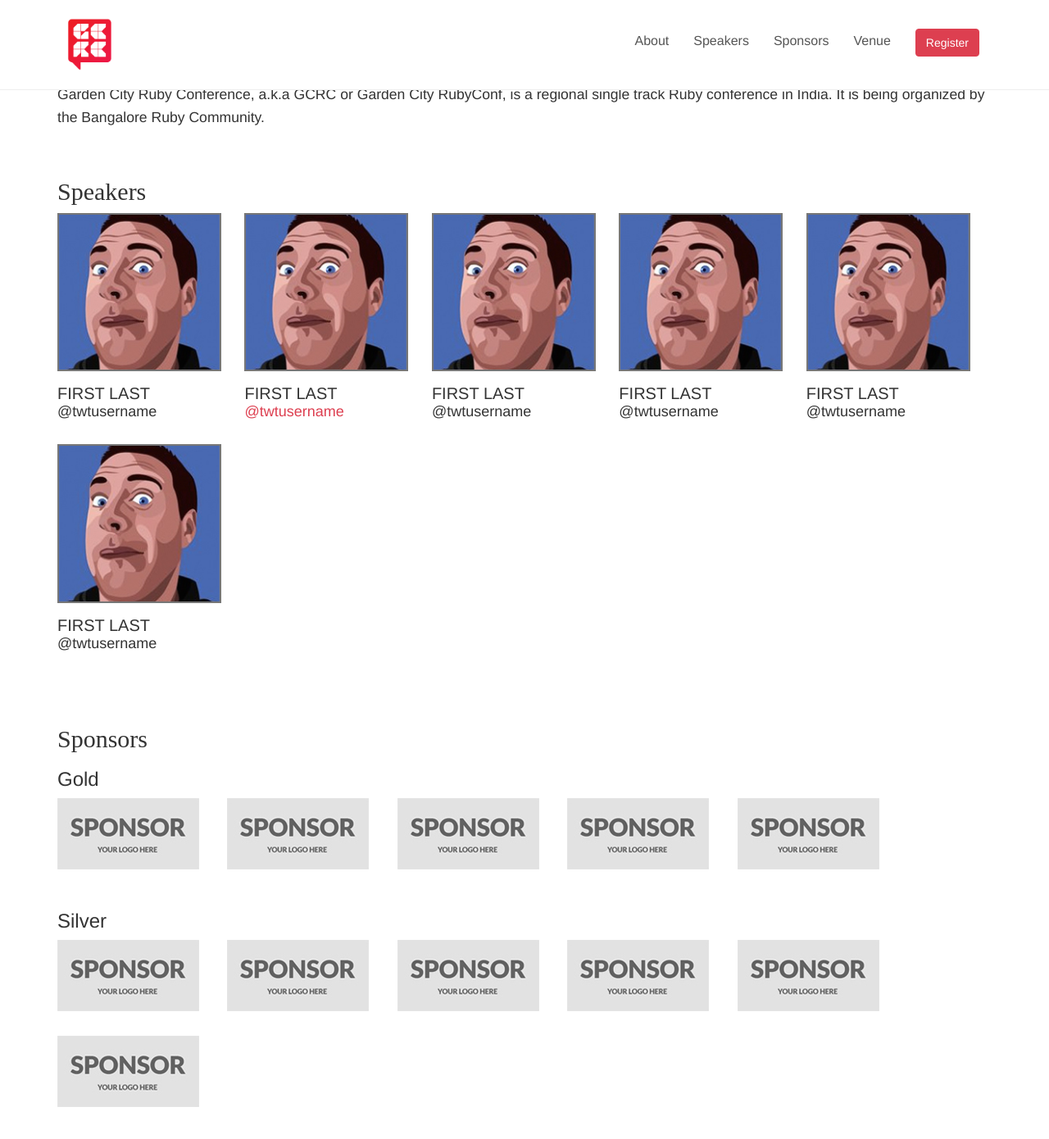
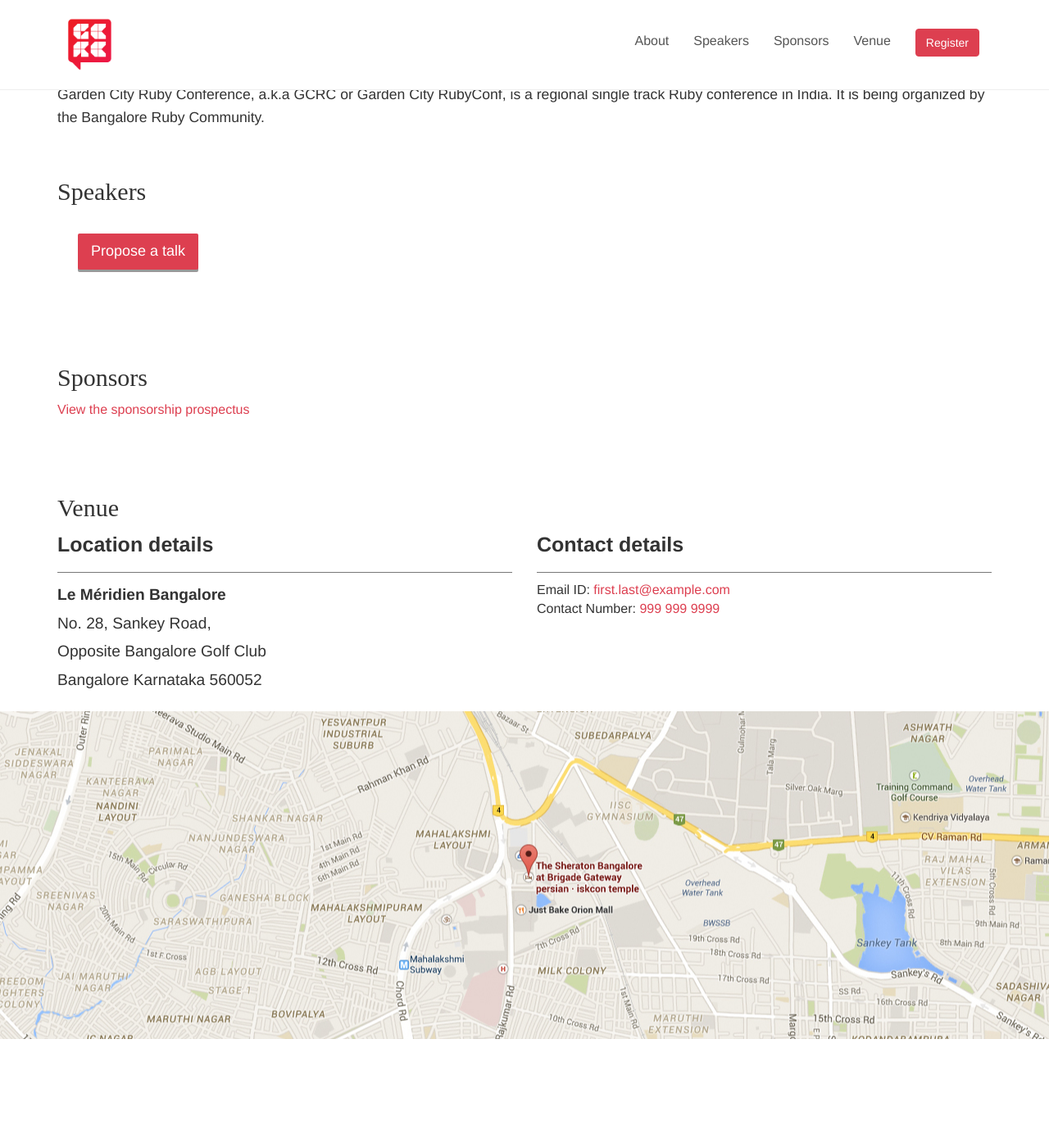
Before and after one commit to GardenCityRuby/GCRC2015, a Jekyll site: the page built from index.html, in a window 1280 px wide and 1400 px high, scrolled down 602 px. Shown: the top 1390 px of the window at 82% size. Built offline with Jekyll 4.4.1, drawn with Linux system fonts in a browser that asks for light colours; after the commit the page ends 1900 px from its top, so only the background shows below that; some of the changed text lies outside the part shown.

Commit message:
Remove sponsorship, speakers placeholder images
- Add hyperlinks that wuold redirect to sponsorship doc and CFP page

```diff
--- a/css/styles.scss
+++ b/css/styles.scss
@@ -139,7 +139,6 @@
     li {
       list-style: none;
       display: inline-block;
-      max-width: 175px;
       margin:auto;
       margin-right: 30px;
       margin-bottom:30px;
--- a/index.html
+++ b/index.html
@@ -22,7 +22,7 @@
         <li><a href="#sponsors">Sponsors</a></li>
         <li><a href="#venue">Venue</a></li>
         <li>
-          <a href="#" class="nav-register">
+          <a href="http://gcrc15.doattend.com" class="nav-register">
             <span class="btn btn-brand">
               Register
             </span>
@@ -41,7 +41,7 @@
       <h3 class="date">
         January 10, 2015 - Bangalore
       </h3>
-      <a class="btn btn-hero btn-lg btn-default" href="#">
+      <a class="btn btn-hero btn-lg btn-default" href="http://gcrc15.doattend.com">
         Register Now
       </a>
       <a class="btn btn-hero btn-lg btn-default" href="#">
@@ -69,34 +69,9 @@
     <h2 class="section-title">Speakers</h2>
     <ul>
       <li>
-        <img src="images/sample_speaker_thumb.jpg" alt="" />
-        <div class="speaker-name">First Last</div>
-        <div class="speaker-twitter">@twtusername</div>
-      </li>
-      <li>
-        <img src="images/sample_speaker_thumb.jpg" alt="" />
-        <div class="speaker-name">First Last</div>
-        <div class="speaker-twitter"><a href="#">@twtusername</a></div>
-      </li>
-      <li>
-        <img src="images/sample_speaker_thumb.jpg" alt="" />
-        <div class="speaker-name">First Last</div>
-        <div class="speaker-twitter">@twtusername</div>
-      </li>
-      <li>
-        <img src="images/sample_speaker_thumb.jpg" alt="" />
-        <div class="speaker-name">First Last</div>
-        <div class="speaker-twitter">@twtusername</div>
-      </li>
-      <li>
-        <img src="images/sample_speaker_thumb.jpg" alt="" />
-        <div class="speaker-name">First Last</div>
-        <div class="speaker-twitter">@twtusername</div>
-      </li>
-      <li>
-        <img src="images/sample_speaker_thumb.jpg" alt="" />
-        <div class="speaker-name">First Last</div>
-        <div class="speaker-twitter">@twtusername</div>
+        <a class="btn btn-hero btn-lg btn-brand" href="http://cfp.gardencityruby.org/events/gcrc15">
+          Propose a talk
+        </a>
       </li>
     </ul>
   </div>
@@ -106,113 +81,16 @@
 <section class="sponsors" id="sponsors">
   <div class="container">
     <h2 class="section-title">Sponsors</h2>
-    <div class="sponsors-gold">
-      <h3>Gold</h3>
-      <ul>
-        <li>
-          <a href="#"><img src="images/sample_sponsor.jpg" alt="" /></a>
-        </li>
-        <li>
-          <a href="#"><img src="images/sample_sponsor.jpg" alt="" /></a>
-        </li>
-        <li>
-          <a href="#"><img src="images/sample_sponsor.jpg" alt="" /></a>
-        </li>
-        <li>
-          <a href="#"><img src="images/sample_sponsor.jpg" alt="" /></a>
-        </li>
-        <li>
-          <a href="#"><img src="images/sample_sponsor.jpg" alt="" /></a>
-        </li>
-      </ul>
-    </div>
-    <div class="sponsors-silver">
-      <h3>Silver</h3>
-      <ul>
-        <li>
-          <a href="#"><img src="images/sample_sponsor.jpg" alt="" /></a>
-        </li>
-        <li>
-          <a href="#"><img src="images/sample_sponsor.jpg" alt="" /></a>
-        </li>
-        <li>
-          <a href="#"><img src="images/sample_sponsor.jpg" alt="" /></a>
-        </li>
-        <li>
-          <a href="#"><img src="images/sample_sponsor.jpg" alt="" /></a>
-        </li>
-        <li>
-          <a href="#"><img src="images/sample_sponsor.jpg" alt="" /></a>
-        </li>
-        <li>
-          <a href="#"><img src="images/sample_sponsor.jpg" alt="" /></a>
-        </li>
-      </ul>
-    </div>
-    <div class="sponsors-associate">
-      <h3>Associate plus</h3>
-      <ul>
-        <li>
-          <a href="#"><img src="images/sample_sponsor.jpg" alt="" /></a>
-        </li>
-        <li>
-          <a href="#"><img src="images/sample_sponsor.jpg" alt="" /></a>
-        </li>
-        <li>
-          <a href="#"><img src="images/sample_sponsor.jpg" alt="" /></a>
-        </li>
-        <li>
-          <a href="#"><img src="images/sample_sponsor.jpg" alt="" /></a>
-        </li>
-        <li>
-          <a href="#"><img src="images/sample_sponsor.jpg" alt="" /></a>
-        </li>
-        <li>
-          <a href="#"><img src="images/sample_sponsor.jpg" alt="" /></a>
-        </li>
-        <li>
-          <a href="#"><img src="images/sample_sponsor.jpg" alt="" /></a>
-        </li>
-        <li>
-          <a href="#"><img src="images/sample_sponsor.jpg" alt="" /></a>
-        </li>
-      </ul>
-    </div>
+    <ul>
+      <li>
+        <a class="/sponsorship_brochure_2015.pdf" href="#">
+          View the sponsorship prospectus
+        </a>
+      </li>
+    </ul>
   </div>
 </section>
 
-<!-- Schedule -->
-<section class="schedule" id="schedule">
-  <div class="container">
-    <h2 class="section-title">Schedule</h2>
-    <div class="row">
-      <div class="col-md-6 col-sm-12 col-xs-12">
-        <h3>Day 1</h3>
-        <table class="table  table-hover">
-          <thead><tr><th>Time</th><th>Program</th></tr></thead>
-          <tbody>
-            <tr><td>9:00 AM</td><td>Keynote</td></tr>
-            <tr><td>10:00 AM</td><td rowspan="2">Big Data, Hadoop and Piglet</td></tr>
-            <tr><td>11:00 AM</td></tr>
-            <tr><td>12:00 PM</td><td>Tea</td></tr>
-          </tbody>
-        </table>
-      </div>
-      <div class="col-md-6 col-sm-12 col-xs-12">
-        <h3>Day 2</h3>
-        <table class="table  table-hover">
-          <thead><tr><th>Time</th><th>Program</th></tr></thead>
-          <tbody>
-            <tr><td>9:00 AM</td><td rowspan="2">Metaprogramming</td></tr>
-            <tr><td>10:00 AM</td></tr>
-            <tr><td>11:00 AM</td><td>Tea</td></tr>
-            <tr><td>12:00 PM</td><td>Ruby now and the future</td></tr>
-          </tbody>
-        </table>
-      </div>
-    </div>
-  </div>
-</section>
 
 <!-- Venue -->
 <section class="venue" id="venue">
```
